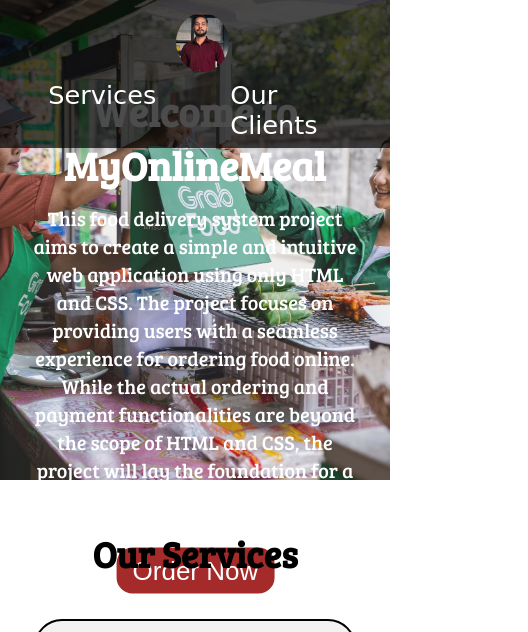
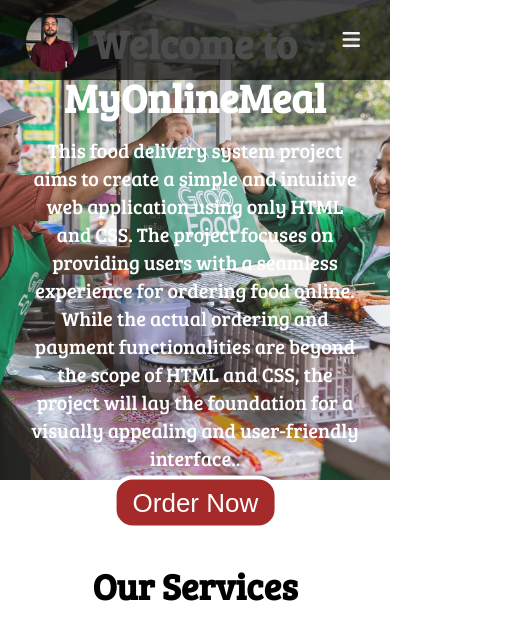
Before and after one commit to SandeepVerma27/foodSystem.io, a plain HTML site: page index.html in a window 390 px wide. Shown: the top 632 px of the page, 528 px wide, since content can reach past the window. Drawn offline with Linux system fonts and the light colour scheme; grey boxes are pictures that could not be loaded; a web font is replaced by a local one.

Commit message:
make the responsive for the different devices

```diff
--- a/css/style.css
+++ b/css/style.css
@@ -9,6 +9,7 @@
 }
 body {
   background-color: #ffffff;
+  overflow-x: hidden;
 }
 
 /* CSS Variables */
@@ -30,6 +31,9 @@
   top: 0px;
   z-index: 999;
   background-color: rgba(0, 0, 0, 0.8);
+}
+.container {
+  width: 100vw;
 }
 
 /* img atl designing  */
@@ -296,3 +300,92 @@
 .center {
   text-align: center;
 }
+
+#navbar .icon {
+  display: none;
+}
+
+#navbar .icon2 {
+  display: none;
+}
+
+@media screen and (max-width: 760px) {
+  #navbar ul {
+    /* display: none; */
+    width: 300px;
+    height: 100vh;
+    position: absolute;
+    right: -400px;
+    display: flex;
+    /* justify-content: center; */
+    flex-direction: column;
+    background-color: rgba(0, 0, 0, 0.8);
+    transition: right 0.3s;
+  }
+
+  #navbar ul li {
+    color: black;
+    display: block;
+    padding: 10px 50px;
+    margin: 30px 0px;
+    text-align: center;
+    justify-content: center;
+    margin-top: 60px;
+  }
+
+  #navbar .icon {
+    display: block;
+    position: absolute;
+    color: #f2f2f2;
+    font-size: 20px;
+    margin: 20px 140px;
+    cursor: pointer;
+  }
+
+  #navbar {
+    position: absolute;
+  }
+
+  #navbar .icon2 {
+    display: block;
+    position: absolute;
+    color: #f2f2f2;
+    font-size: 20px;
+    right: 30px;
+    top: 30px;
+    cursor: pointer;
+    z-index: -1;
+  }
+
+  #logo {
+    position: relative;
+    left: -300px;
+  }
+
+  .h-primary {
+    font-size: 2rem;
+  }
+
+  .h-primary p {
+    font-size: 8px;
+  }
+
+  .services {
+    margin-top: 100px;
+  }
+  /* .bt2 {
+    margin-top: 20px;
+  } */
+}
+
+@media screen and (max-width: 650px) {
+  #logo {
+    left: -150px;
+  }
+}
+
+@media screen and (max-width: 550px) {
+  .container {
+    overflow-x: hidden;
+  }
+}
--- a/index.html
+++ b/index.html
@@ -15,27 +15,40 @@
       href="https://fonts.googleapis.com/css?family=Baloo+Bhai|Bree+Serif&display=swap"
       rel="stylesheet"
     />
+    <!-- for icons  -->
+    <link
+      rel="stylesheet"
+      href="https://cdnjs.cloudflare.com/ajax/libs/font-awesome/6.4.2/css/all.min.css"
+      integrity="sha512-z3gLpd7yknf1YoNbCzqRKc4qyor8gaKU1qmn+CShxbuBusANI9QpRohGBreCFkKxLhei6S9CQXFEbbKuqLg0DA=="
+      crossorigin="anonymous"
+      referrerpolicy="no-referrer"
+    />
   </head>
 
   <body>
+    <div class="container">
       <nav id="navbar">
         <div id="logo">
           <img src="img/Passportsiz3.jpg" title="MyOnlineMeal.com" />
         </div>
-      <ul>
+        <ul id="side-menu">
           <li class="item"><a href="#home">Home</a></li>
           <li class="item"><a href="#services-container">Services</a></li>
           <li class="item"><a href="#client-section">Our Clients</a></li>
           <li class="item"><a href="#contact">Contact Us</a></li>
+          <i class="fa-regular fa-circle-xmark icon" onclick="closemenu()"></i>
         </ul>
+
+        <i class="fa-solid fa-bars icon2" onclick="openmenu()"></i>
       </nav>
 
       <section id="home">
         <h1 class="h-primary">Welcome to MyOnlineMeal</h1>
         <p>
-        This food delivery system project aims to create a simple and intuitive
-        web application using only HTML and CSS. The project focuses on
-        providing users with a seamless experience for ordering food online.
+          This food delivery system project aims to create a simple and
+          intuitive web application using only HTML and CSS. The project focuses
+          on providing users with a seamless experience for ordering food
+          online.
         </p>
         <p>
           While the actual ordering and payment functionalities are beyond the
@@ -46,7 +59,7 @@
       </section>
 
       <section id="services-container">
-      <h1 class="h-primary center scale">Our Services</h1>
+        <h1 class="h-primary center scale services">Our Services</h1>
         <div id="services">
           <div class="box">
             <img src="img/1.png" alt="" />
@@ -56,8 +69,9 @@
               craftsmanship meets the art of celebration. Our story is one of
               passion, flavor, and a commitment to turning every event into an
               unforgettable experience. Born out of a shared love for exquisite
-            cuisine, [Your Catering Business Name] has evolved into a dedicated
-            team of culinary artists, event planners, and service professionals.
+              cuisine, [Your Catering Business Name] has evolved into a
+              dedicated team of culinary artists, event planners, and service
+              professionals.
             </p>
           </div>
           <div class="box">
@@ -68,8 +82,9 @@
               craftsmanship meets the art of celebration. Our story is one of
               passion, flavor, and a commitment to turning every event into an
               unforgettable experience. Born out of a shared love for exquisite
-            cuisine, [Your Catering Business Name] has evolved into a dedicated
-            team of culinary artists, event planners, and service professionals.
+              cuisine, [Your Catering Business Name] has evolved into a
+              dedicated team of culinary artists, event planners, and service
+              professionals.
             </p>
           </div>
           <div class="box">
@@ -80,8 +95,9 @@
               craftsmanship meets the art of celebration. Our story is one of
               passion, flavor, and a commitment to turning every event into an
               unforgettable experience. Born out of a shared love for exquisite
-            cuisine, [Your Catering Business Name] has evolved into a dedicated
-            team of culinary artists, event planners, and service professionals.
+              cuisine, [Your Catering Business Name] has evolved into a
+              dedicated team of culinary artists, event planners, and service
+              professionals.
             </p>
           </div>
         </div>
@@ -154,5 +170,19 @@
           Copyright &copy; www.myOnlineMeal.com. All rights reserved!
         </div>
       </footer>
+    </div>
+
+    <!-- javascript for the navbar  -->
+    <script>
+      const sidemenu = document.getElementById("side-menu");
+
+      function closemenu() {
+        sidemenu.style.right = "-400px";
+      }
+
+      function openmenu() {
+        sidemenu.style.right = "0";
+      }
+    </script>
   </body>
 </html>
```
Lines whose indentation alone changed are shown as unchanged.
